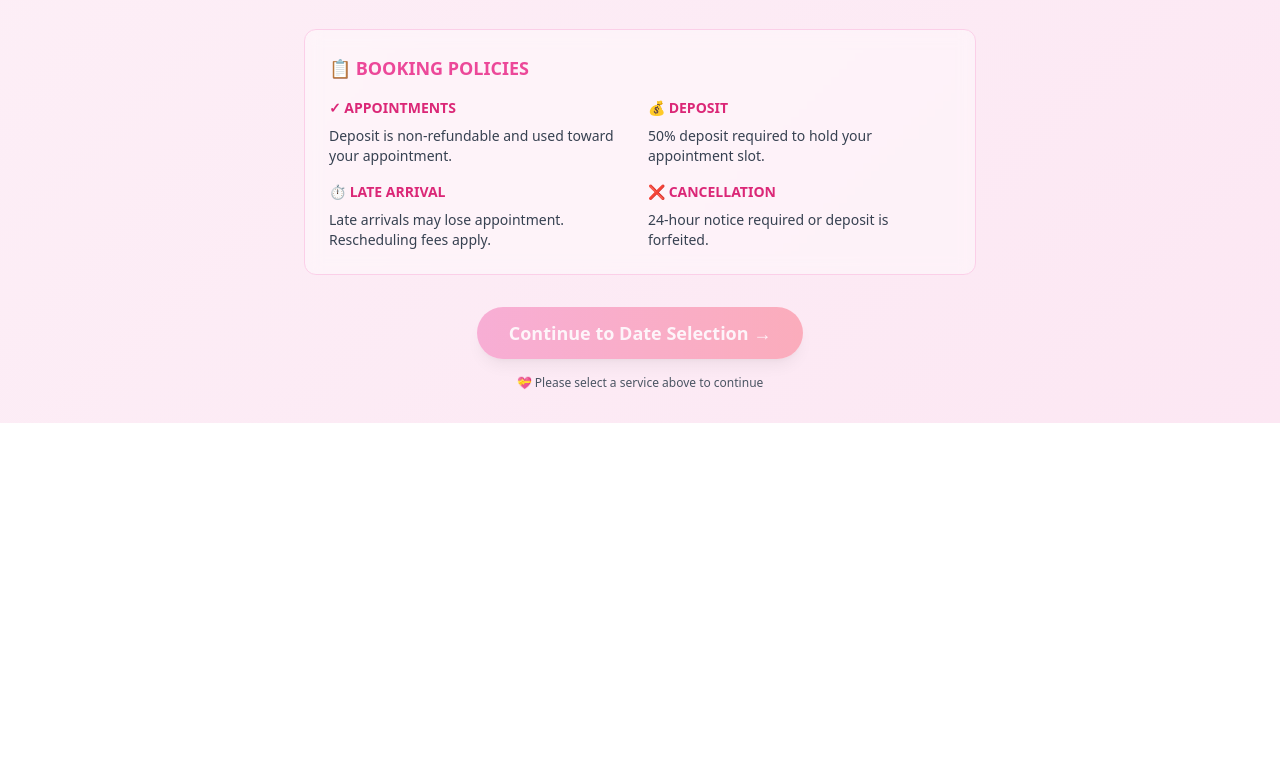
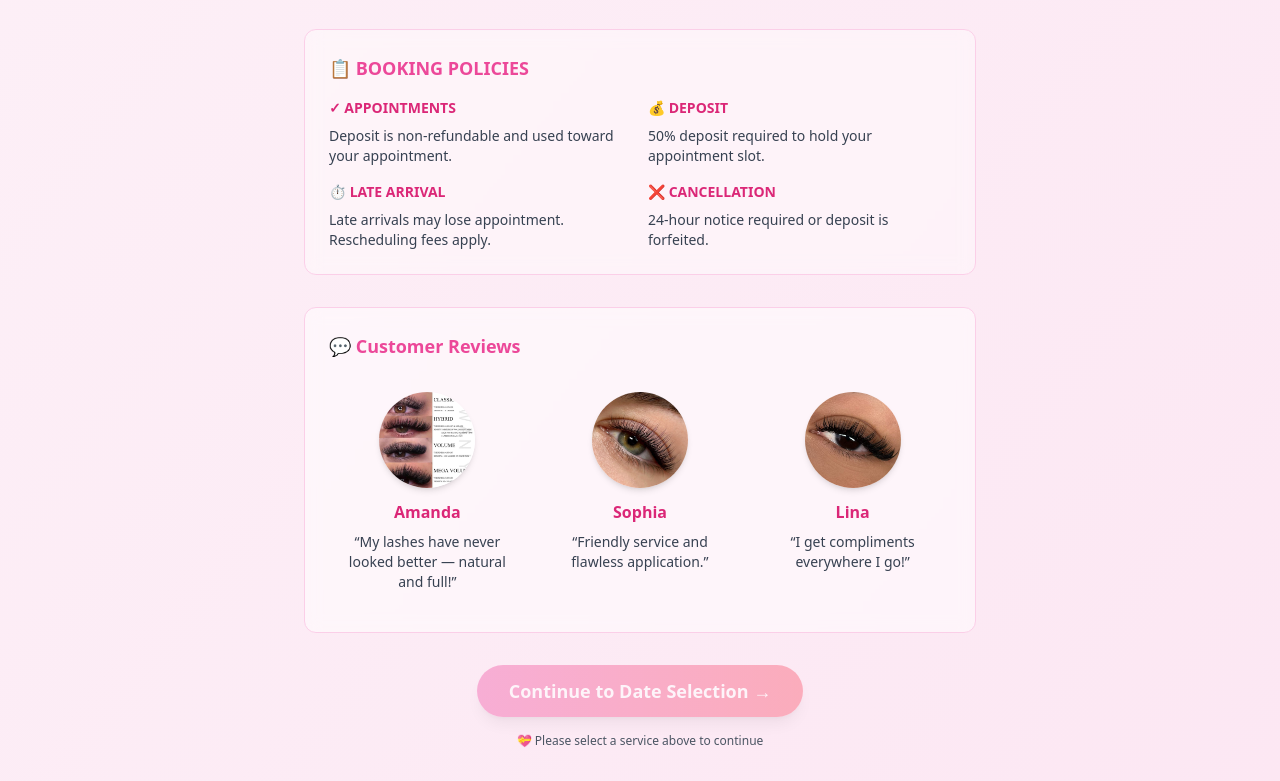
Before and after one commit to IOTJr/TJLASH, a website: page index.html in a window 1280 px wide. Shown: the part 865-1646 px from the top of the page. Before the commit the page ends 1288 px from the top, so only its background shows below. Drawn offline with nearby package versions, Linux system fonts and the light colour scheme.

Commit message:
Update heading; add customer reviews section

```diff
--- a/index.html
+++ b/index.html
@@ -25,7 +25,7 @@
                         <h1 class="text-5xl md:text-6xl font-script text-pink-500 mb-2" style="font-family: 'Brush Script MT', cursive; font-style: italic; text-shadow: 2px 2px 0 #FFD6EB, -2px -2px 0 #FFD6EB;">
                             Ilashed by Malia
                         </h1>
-                        <p class="text-pink-300 text-sm tracking-widest uppercase">Welcome to Your Beauty Journey</p>
+                        <p class="text-pink-300 text-sm tracking-widest">Let your lashes do the talking</p>
                         <div class="w-24 h-1 bg-gradient-to-r from-pink-300 to-pink-400 mx-auto mt-4"></div>
                     </div>
 
@@ -124,6 +124,28 @@
                             <div>
                                 <p class="font-bold text-pink-600 mb-2">❌ CANCELLATION</p>
                                 <p class="text-gray-700">24-hour notice required or deposit is forfeited.</p>
+                            </div>
+                        </div>
+                    </div>
+
+                    <!-- Customer Reviews -->
+                    <div class="bg-white bg-opacity-50 backdrop-blur rounded-xl p-6 border border-pink-200 mb-8">
+                        <h4 class="text-pink-500 font-bold text-lg mb-4">💬 Customer Reviews</h4>
+                        <div class="grid grid-cols-1 md:grid-cols-3 gap-4">
+                            <div class="text-center p-4">
+                                <img src="images/lashify.jpg" alt="Amanda" class="w-24 h-24 mx-auto rounded-full object-cover mb-3 shadow-md">
+                                <p class="font-bold text-pink-600">Amanda</p>
+                                <p class="text-gray-700 text-sm mt-2">“My lashes have never looked better — natural and full!”</p>
+                            </div>
+                            <div class="text-center p-4">
+                                <img src="images/classic.jpg" alt="Sophia" class="w-24 h-24 mx-auto rounded-full object-cover mb-3 shadow-md">
+                                <p class="font-bold text-pink-600">Sophia</p>
+                                <p class="text-gray-700 text-sm mt-2">“Friendly service and flawless application.”</p>
+                            </div>
+                            <div class="text-center p-4">
+                                <img src="images/hybrid.jpg" alt="Lina" class="w-24 h-24 mx-auto rounded-full object-cover mb-3 shadow-md">
+                                <p class="font-bold text-pink-600">Lina</p>
+                                <p class="text-gray-700 text-sm mt-2">“I get compliments everywhere I go!”</p>
                             </div>
                         </div>
                     </div>
```
